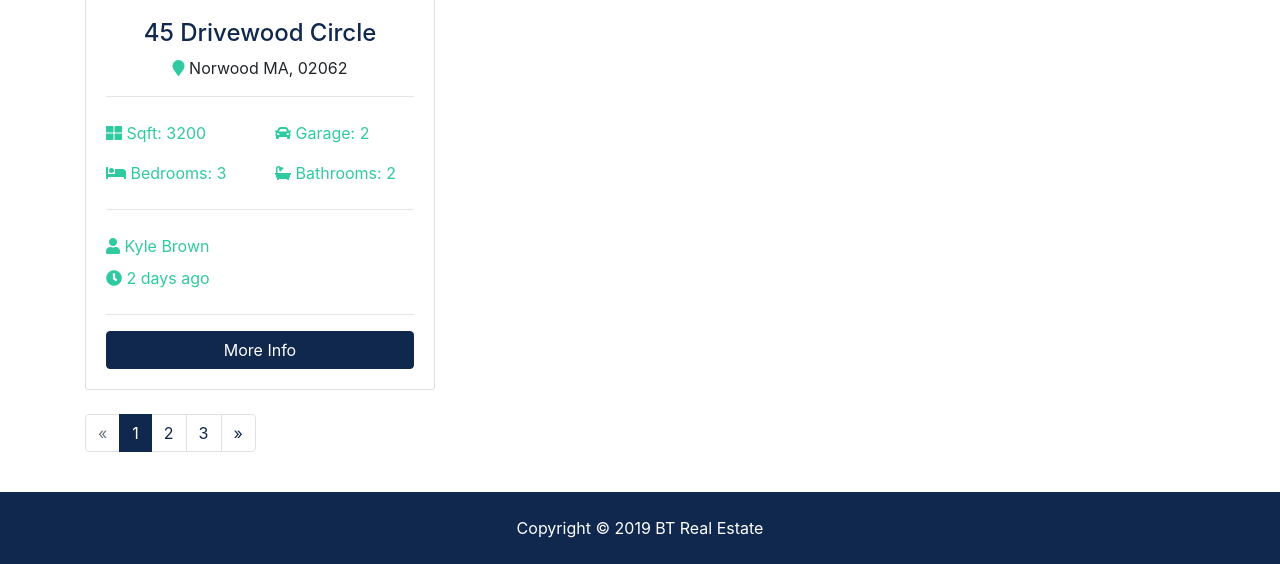
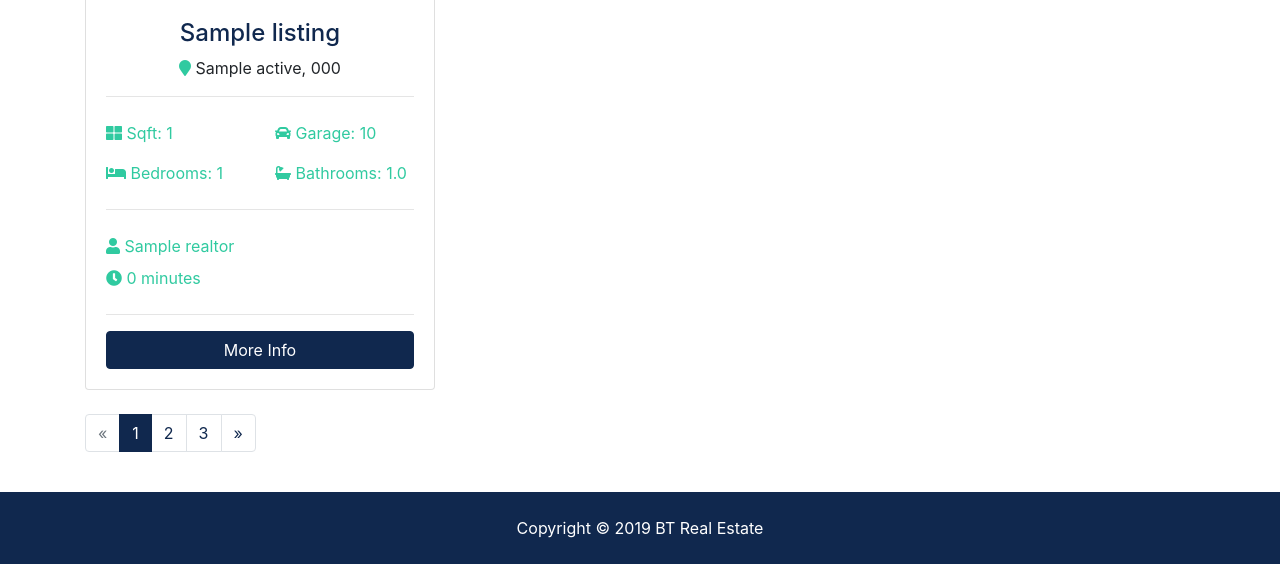
Before and after one commit to kchiv/udemy_btre_project, a Django app: page /listings/ in a window 1280 px wide. Shown: the part 712-1276 px from the top of the page. Run offline with Django 3.2, Linux system fonts and the light colour scheme; tables that the repository leaves empty hold one stand-in row (values such as "Sample post"); grey boxes marked "Sample" are stand-in pictures; some libraries are stand-ins or nearby versions.

Commit message:
brought in template variables

```diff
--- a/btre/btre/settings.py
+++ b/btre/btre/settings.py
@@ -37,9 +37,10 @@ INSTALLED_APPS = [
     'django.contrib.sessions',
     'django.contrib.messages',
     'django.contrib.staticfiles',
+    'django.contrib.humanize',
     'pages.apps.PagesConfig',
     'listings.apps.ListingsConfig',
-    'realtors.apps.RealtorsConfig'
+    'realtors.apps.RealtorsConfig',
 ]
 
 MIDDLEWARE = [
--- a/btre/templates/listings/listings.html
+++ b/btre/templates/listings/listings.html
@@ -1,4 +1,6 @@
 {% extends 'base.html' %}
+
+{% load humanize %}
 
 {% block content %}
 <section id="showcase-inner" class="py-5 text-white">
@@ -37,42 +39,42 @@
           <!-- Listing -->
           <div class="col-md-6 col-lg-4 mb-4">
             <div class="card listing-preview">
-              <img class="card-img-top" src="assets/img/homes/home-1.jpg" alt="">
+              <img class="card-img-top" src="{{ listing.photo_main.url }}" alt="">
               <div class="card-img-overlay">
                 <h2>
-                  <span class="badge badge-secondary text-white">$490,000</span>
+                  <span class="badge badge-secondary text-white">${{ listing.price | intcomma }}</span>
                 </h2>
               </div>
               <div class="card-body">
                 <div class="listing-heading text-center">
-                  <h4 class="text-primary">45 Drivewood Circle</h4>
+                  <h4 class="text-primary">{{ listing.title }}</h4>
                   <p>
-                    <i class="fas fa-map-marker text-secondary"></i> Norwood MA, 02062</p>
+                    <i class="fas fa-map-marker text-secondary"></i> {{ listing.city }} {{ listing.state }}, {{ listing.zipcode }}</p>
                 </div>
                 <hr>
                 <div class="row py-2 text-secondary">
                   <div class="col-6">
-                    <i class="fas fa-th-large"></i> Sqft: 3200</div>
+                    <i class="fas fa-th-large"></i> Sqft: {{ listing.sqft }}</div>
                   <div class="col-6">
-                    <i class="fas fa-car"></i> Garage: 2</div>
+                    <i class="fas fa-car"></i> Garage: {{ listing.garage }}</div>
                 </div>
                 <div class="row py-2 text-secondary">
                   <div class="col-6">
-                    <i class="fas fa-bed"></i> Bedrooms: 3</div>
+                    <i class="fas fa-bed"></i> Bedrooms: {{ listing.bedrooms }}</div>
                   <div class="col-6">
-                    <i class="fas fa-bath"></i> Bathrooms: 2</div>
+                    <i class="fas fa-bath"></i> Bathrooms: {{ listing.bathrooms }}</div>
                 </div>
                 <hr>
                 <div class="row py-2 text-secondary">
                   <div class="col-12">
-                    <i class="fas fa-user"></i> Kyle Brown</div>
+                    <i class="fas fa-user"></i> {{ listing.realtor.name }}</div>
                 </div>
                 <div class="row text-secondary pb-2">
                   <div class="col-6">
-                    <i class="fas fa-clock"></i> 2 days ago</div>
+                    <i class="fas fa-clock"></i> {{ listing.list_date | timesince }}</div>
                 </div>
                 <hr>
-                <a href="listing.html" class="btn btn-primary btn-block">More Info</a>
+                <a href="{% url 'listing' listing.id %}" class="btn btn-primary btn-block">More Info</a>
               </div>
             </div>
           </div>
```
